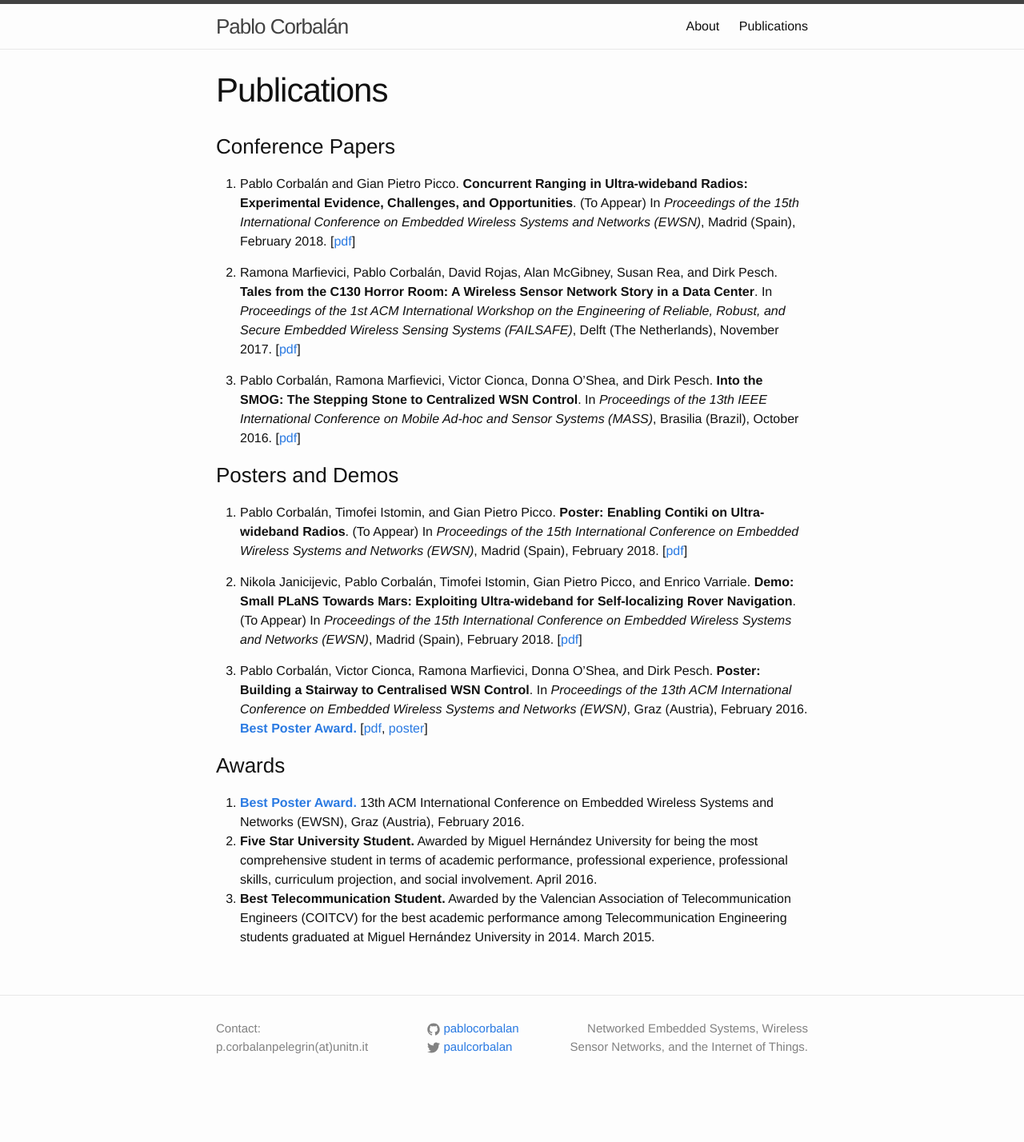
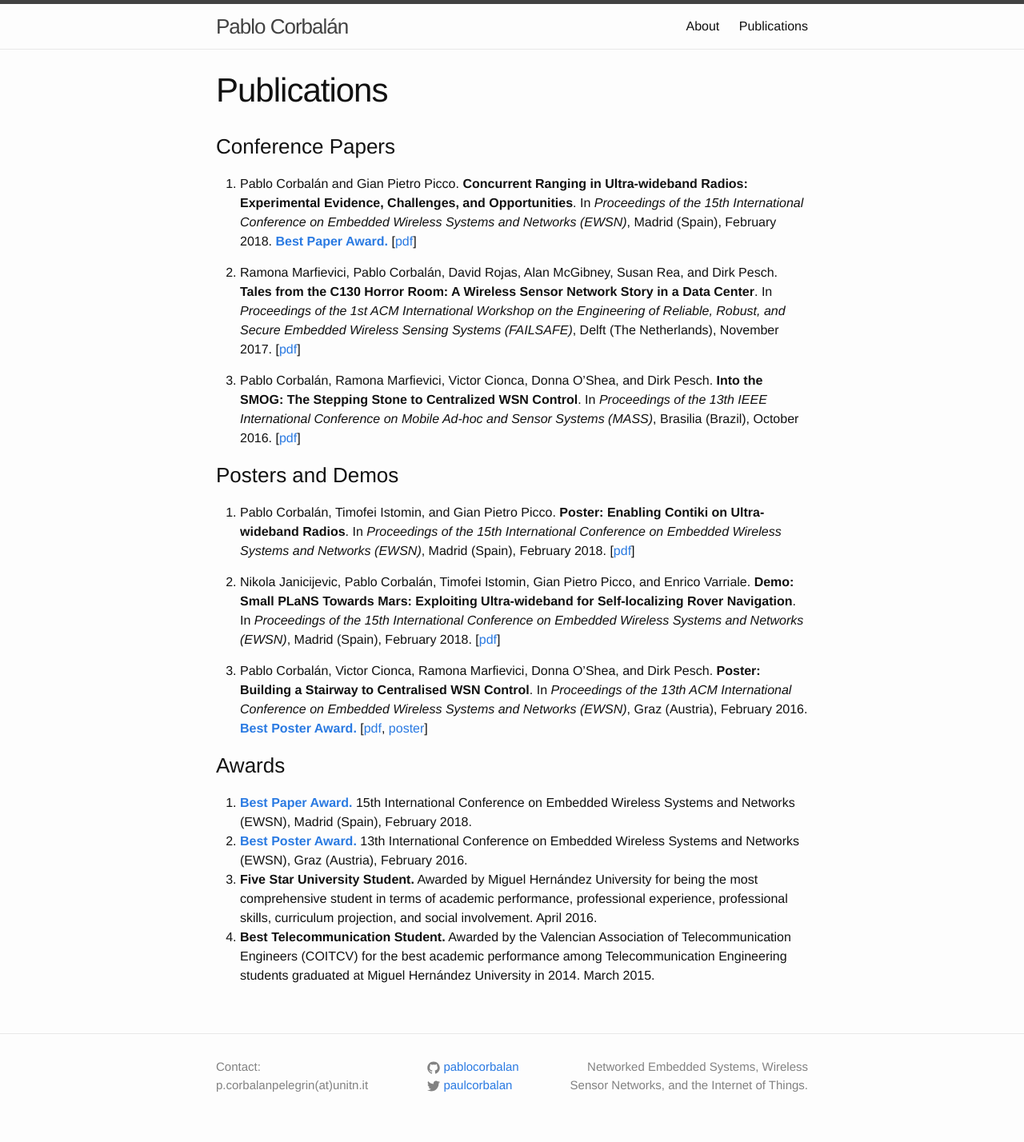
Before and after one commit to pablocorbalan/pablocorbalan.github.io, a Jekyll site: the page built from publications.md, in a window 1280 px wide. Shown: the whole page at 80% size. Built offline with Jekyll 4.4.1, drawn with Linux system fonts in a browser that asks for light colours; before the commit the page ends 1380 px from its top, so only the background shows below that.

Commit message:
Update EWSN publications and add award

```diff
--- a/publications.md
+++ b/publications.md
@@ -5,7 +5,7 @@ permalink: /publications/
 ---
 
 ### Conference Papers
-1. Pablo Corbalán and Gian Pietro Picco. **Concurrent Ranging in Ultra-wideband Radios: Experimental Evidence, Challenges, and Opportunities**. (To Appear) In *Proceedings of the 15th International Conference on Embedded Wireless Systems and Networks (EWSN)*, Madrid (Spain), February 2018. [[pdf](/docs/papers/ewsn18-concurrent-ranging.pdf)]
+1. Pablo Corbalán and Gian Pietro Picco. **Concurrent Ranging in Ultra-wideband Radios: Experimental Evidence, Challenges, and Opportunities**. In *Proceedings of the 15th International Conference on Embedded Wireless Systems and Networks (EWSN)*, Madrid (Spain), February 2018. **[Best Paper Award.](https://ewsn2018.networks.imdea.org)** [[pdf](/docs/papers/ewsn18-concurrent-ranging.pdf)]
 
 2. Ramona Marfievici, Pablo Corbalán, David Rojas, Alan McGibney, Susan Rea, and Dirk Pesch. **Tales from the C130 Horror Room: A Wireless Sensor Network Story in a Data Center**. In *Proceedings of the 1st ACM International Workshop on the Engineering of Reliable, Robust, and Secure Embedded Wireless Sensing Systems (FAILSAFE)*, Delft (The Netherlands), November 2017. [[pdf](/docs/papers/tales-c130-horror-failsafe-2017.pdf)]
 
@@ -13,13 +13,14 @@ permalink: /publications/
 
 ### Posters and Demos
 
-1. Pablo Corbalán, Timofei Istomin, and Gian Pietro Picco. **Poster: Enabling Contiki on Ultra-wideband Radios**. (To Appear) In *Proceedings of the 15th International Conference on Embedded Wireless Systems and Networks (EWSN)*, Madrid (Spain), February 2018. [[pdf](/docs/posters/ewsn18-contikiuwb.pdf)]
+1. Pablo Corbalán, Timofei Istomin, and Gian Pietro Picco. **Poster: Enabling Contiki on Ultra-wideband Radios**. In *Proceedings of the 15th International Conference on Embedded Wireless Systems and Networks (EWSN)*, Madrid (Spain), February 2018. [[pdf](/docs/posters/ewsn18-contikiuwb.pdf)]
 
-2. Nikola Janicijevic, Pablo Corbalán, Timofei Istomin, Gian Pietro Picco, and Enrico Varriale. **Demo: Small PLaNS Towards Mars: Exploiting Ultra-wideband for Self-localizing Rover Navigation**. (To Appear) In *Proceedings of the 15th International Conference on Embedded Wireless Systems and Networks (EWSN)*, Madrid (Spain), February 2018. [[pdf](/docs/posters/ewsn18-plansdemo.pdf)]
+2. Nikola Janicijevic, Pablo Corbalán, Timofei Istomin, Gian Pietro Picco, and Enrico Varriale. **Demo: Small PLaNS Towards Mars: Exploiting Ultra-wideband for Self-localizing Rover Navigation**. In *Proceedings of the 15th International Conference on Embedded Wireless Systems and Networks (EWSN)*, Madrid (Spain), February 2018. [[pdf](/docs/posters/ewsn18-plansdemo.pdf)]
 
 3. Pablo Corbalán, Victor Cionca, Ramona Marfievici, Donna O’Shea, and Dirk Pesch. **Poster: Building a Stairway to Centralised WSN Control**. In *Proceedings of the 13th ACM International Conference on Embedded Wireless Systems and Networks (EWSN)*, Graz (Austria), February 2016. **[Best Poster Award.](http://www.iti.tugraz.at/EWSN2016/cms/index.php?id=36)** [[pdf](/docs/posters/ewsn-smog-poster-abstract.pdf), [poster](/docs/posters/ewsn-smog-poster.pdf)]
 
 ### Awards
-1. **[Best Poster Award.](http://www.iti.tugraz.at/EWSN2016/cms/index.php?id=36)** 13th ACM International Conference on Embedded Wireless Systems and Networks (EWSN), Graz (Austria), February 2016.
-2. **Five Star University Student.** Awarded by Miguel Hernández University for being the most comprehensive student in terms of academic performance, professional experience, professional skills, curriculum projection, and social involvement. April 2016.
-3. **Best Telecommunication Student.** Awarded by the Valencian Association of Telecommunication Engineers (COITCV) for the best academic performance among Telecommunication Engineering students graduated at Miguel Hernández University in 2014. March 2015.
+1. **[Best Paper Award.](https://ewsn2018.networks.imdea.org)** 15th International Conference on Embedded Wireless Systems and Networks (EWSN), Madrid (Spain), February 2018.
+2. **[Best Poster Award.](http://www.iti.tugraz.at/EWSN2016/cms/index.php?id=36)** 13th International Conference on Embedded Wireless Systems and Networks (EWSN), Graz (Austria), February 2016.
+3. **Five Star University Student.** Awarded by Miguel Hernández University for being the most comprehensive student in terms of academic performance, professional experience, professional skills, curriculum projection, and social involvement. April 2016.
+4. **Best Telecommunication Student.** Awarded by the Valencian Association of Telecommunication Engineers (COITCV) for the best academic performance among Telecommunication Engineering students graduated at Miguel Hernández University in 2014. March 2015.
```
